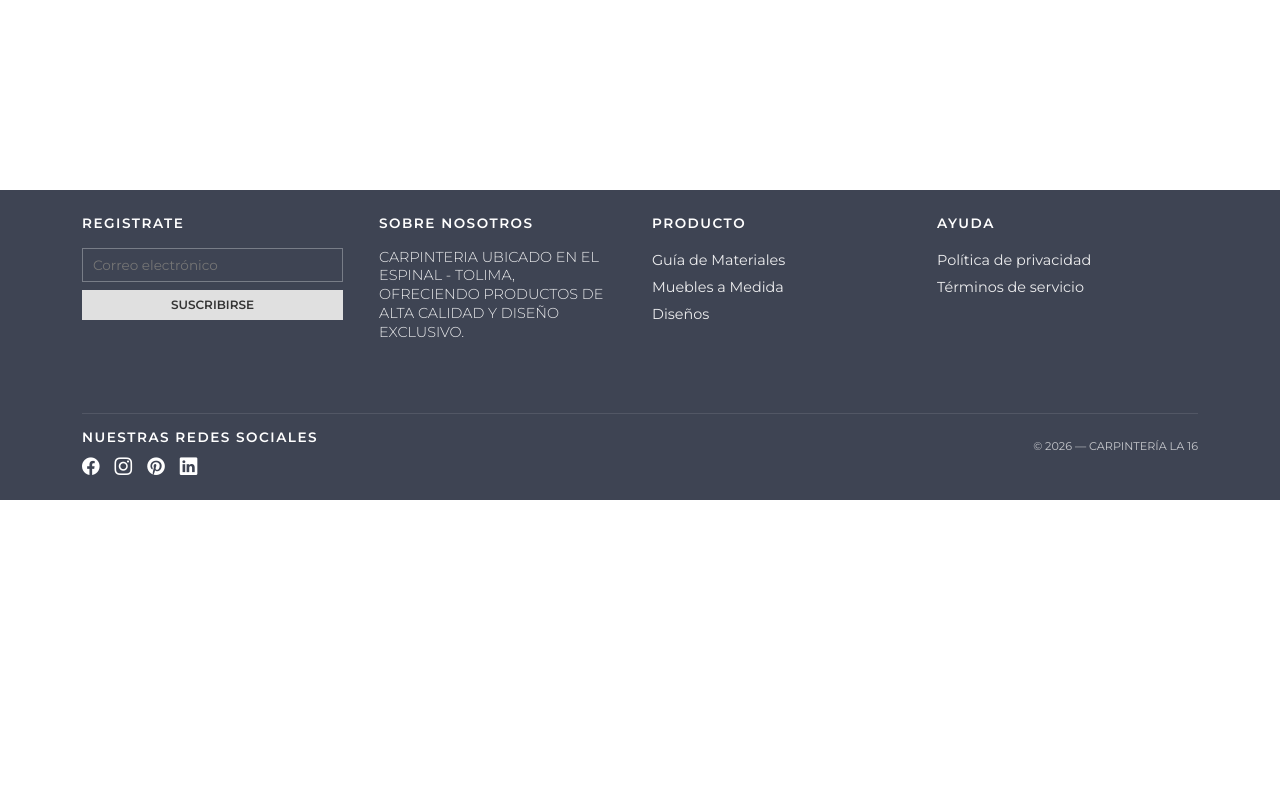
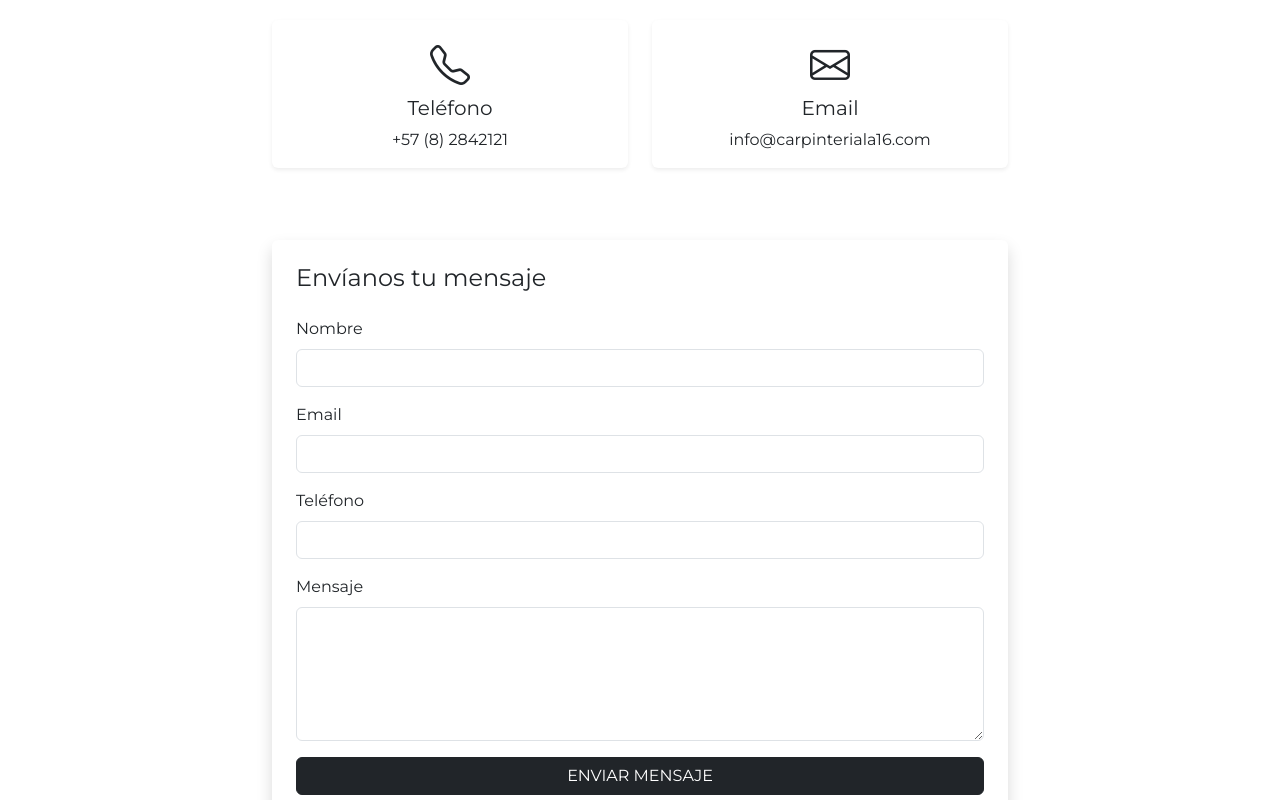
Before and after one commit to YojhanxA/Carpinteria, a React (Vite) app: page /contacto in a window 1280 px wide. Shown: the part 300-1100 px from the top of the page. Before the commit the page ends 800 px from the top, so only its background shows below. Built offline with nearby package versions, Linux system fonts and the light colour scheme.

Commit message:
Fix: Add Contact page and route, export App component

```diff
--- a/src/main.jsx
+++ b/src/main.jsx
@@ -12,6 +12,7 @@ import { Home } from "./pages/Home";
 import { Productos } from "./pages/Productos";
 import { Proyectos } from "./pages/Proyectos";
 import { AboutUs } from "./pages/AboutUs"; // Importación de tu nueva página
+import { Contact } from "./pages/Contact";
 import Salas from "./pages/Salas";
 import Sofas from "./pages/Sofas";
 import Cocinas from "./pages/Cocinas";
@@ -58,6 +59,7 @@ export const App = () => {
       <Routes>
         <Route path="/" element={<Home />} />
         <Route path="/about-us" element={<AboutUs />} /> {/* Ruta para AboutUs */}
+        <Route path="/contacto" element={<Contact />} /> {/* Ruta para Contacto */}
         <Route path="/productos" element={<Productos />} />
         <Route path="/proyectos" element={<Proyectos />} />
         <Route path="/proyectos/salas" element={<Salas />} />
--- a/src/pages/Contact.jsx
+++ b/src/pages/Contact.jsx
@@ -0,0 +1,121 @@
+import React, { useState } from 'react';
+
+export const Contact = () => {
+    const [formData, setFormData] = useState({
+        nombre: '',
+        email: '',
+        telefono: '',
+        mensaje: ''
+    });
+
+    const handleChange = (e) => {
+        const { name, value } = e.target;
+        setFormData(prev => ({
+            ...prev,
+            [name]: value
+        }));
+    };
+
+    const handleSubmit = (e) => {
+        e.preventDefault();
+        // Aquí iría la lógica para enviar el formulario
+        console.log('Formulario enviado:', formData);
+        // Limpiar el formulario
+        setFormData({
+            nombre: '',
+            email: '',
+            telefono: '',
+            mensaje: ''
+        });
+        alert('Gracias por tu mensaje. Nos pondremos en contacto pronto.');
+    };
+
+    return (
+        <main className="container py-5" style={{ marginTop: '80px' }}>
+            <div className="row">
+                <div className="col-lg-8 mx-auto">
+                    <h1 className="mb-4 text-center">CONTACTO</h1>
+
+                    <div className="row mb-5">
+                        <div className="col-md-6 mb-4">
+                            <div className="card border-0 shadow-sm">
+                                <div className="card-body text-center">
+                                    <i className="bi bi-telephone fs-1 text-dark mb-3"></i>
+                                    <h5 className="card-title">Teléfono</h5>
+                                    <p className="card-text">+57 (8) 2842121</p>
+                                </div>
+                            </div>
+                        </div>
+                        <div className="col-md-6 mb-4">
+                            <div className="card border-0 shadow-sm">
+                                <div className="card-body text-center">
+                                    <i className="bi bi-envelope fs-1 text-dark mb-3"></i>
+                                    <h5 className="card-title">Email</h5>
+                                    <p className="card-text">info@carpinteriala16.com</p>
+                                </div>
+                            </div>
+                        </div>
+                    </div>
+
+                    <div className="card border-0 shadow">
+                        <div className="card-body p-4">
+                            <h4 className="mb-4">Envíanos tu mensaje</h4>
+                            <form onSubmit={handleSubmit}>
+                                <div className="mb-3">
+                                    <label htmlFor="nombre" className="form-label">Nombre</label>
+                                    <input
+                                        type="text"
+                                        className="form-control"
+                                        id="nombre"
+                                        name="nombre"
+                                        value={formData.nombre}
+                                        onChange={handleChange}
+                                        required
+                                    />
+                                </div>
+                                <div className="mb-3">
+                                    <label htmlFor="email" className="form-label">Email</label>
+                                    <input
+                                        type="email"
+                                        className="form-control"
+                                        id="email"
+                                        name="email"
+                                        value={formData.email}
+                                        onChange={handleChange}
+                                        required
+                                    />
+                                </div>
+                                <div className="mb-3">
+                                    <label htmlFor="telefono" className="form-label">Teléfono</label>
+                                    <input
+                                        type="tel"
+                                        className="form-control"
+                                        id="telefono"
+                                        name="telefono"
+                                        value={formData.telefono}
+                                        onChange={handleChange}
+                                    />
+                                </div>
+                                <div className="mb-3">
+                                    <label htmlFor="mensaje" className="form-label">Mensaje</label>
+                                    <textarea
+                                        className="form-control"
+                                        id="mensaje"
+                                        name="mensaje"
+                                        rows="5"
+                                        value={formData.mensaje}
+                                        onChange={handleChange}
+                                        required
+                                    ></textarea>
+                                </div>
+                                <button type="submit" className="btn btn-dark w-100">
+                                    ENVIAR MENSAJE
+                                </button>
+                            </form>
+                        </div>
+                    </div>
+                </div>
+            </div>
+        </main>
+    );
+};
```
